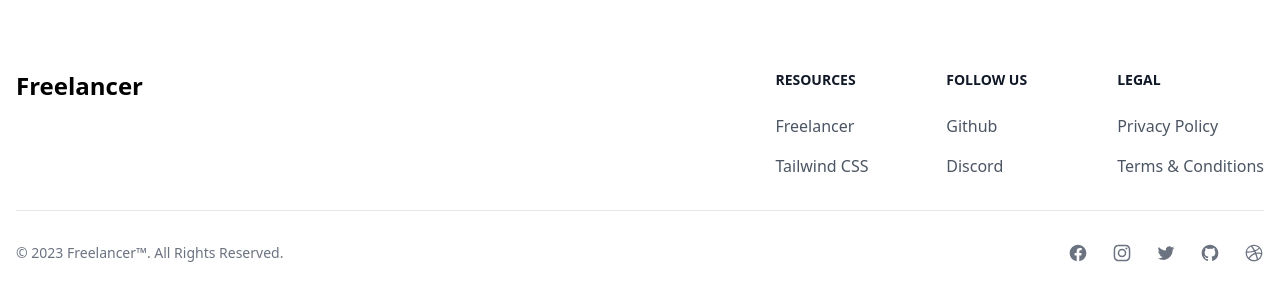
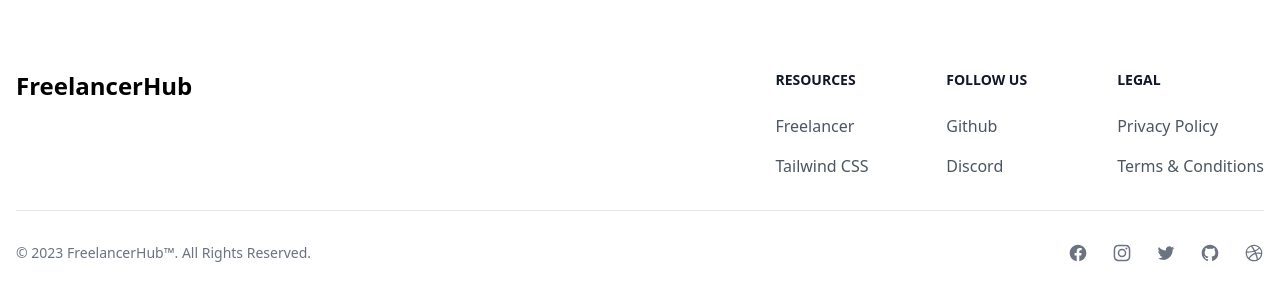
Before and after one commit to TarikSogukpinar/freelancehub, a Next.js app in the folder client/: page / in a window 1280 px wide. Shown: the part 1979-2271 px from the top of the page. Built offline with nearby package versions, Linux system fonts and the light colour scheme.

Commit message:
minor typo fix

```diff
--- a/client/components/Footer.jsx
+++ b/client/components/Footer.jsx
@@ -8,7 +8,7 @@
           <div className="mb-6 md:mb-0">
             <Link href="/" className="flex items-center">
               <span className="self-center text-2xl font-semibold whitespace-nowrap dark:text-white">
-                Freelancer
+                FreelancerHub
               </span>
             </Link>
           </div>
@@ -89,7 +89,7 @@
           <span className="text-sm text-gray-500 sm:text-center dark:text-gray-400">
             © 2023{" "}
             <Link href="/" className="hover:underline">
-              Freelancer™
+              FreelancerHub™
             </Link>
             . All Rights Reserved.
           </span>
```
